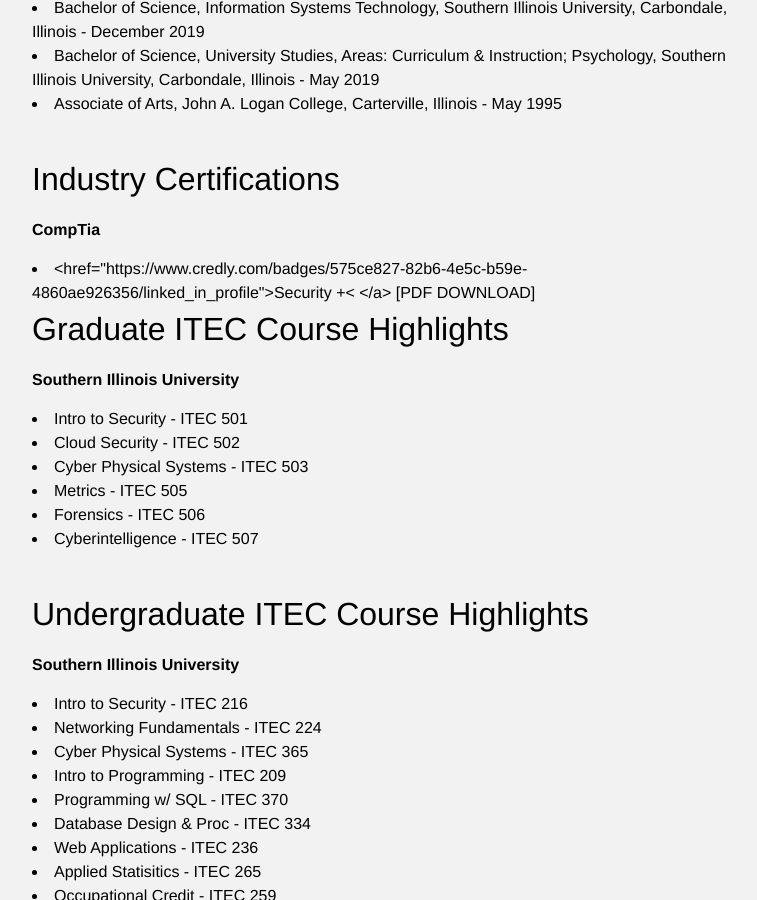
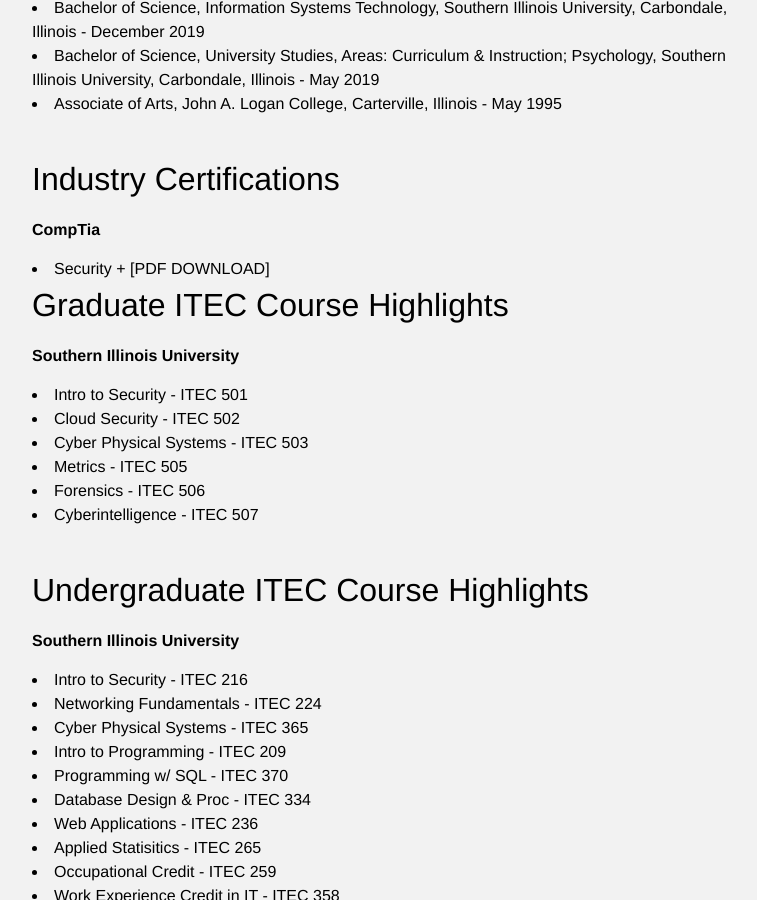
Before and after one commit to jmillersiu/jmillersiu.github.io, a Jekyll site: the page built from _posts/2021-09-25-education.markdown, in a window 1280 px wide and 900 px high, scrolled down 300 px. Shown: the whole window, without its empty margins (238-995 px from the left). Built offline with Jekyll 4.4.1, drawn with Linux system fonts in a browser that asks for light colours.

Commit message:
Update 2021-09-25-education.markdown

```diff
--- a/_posts/2021-09-25-education.markdown
+++ b/_posts/2021-09-25-education.markdown
@@ -26,7 +26,7 @@
 ---
 **CompTia**
 <br>
-<li> <href="https://www.credly.com/badges/575ce827-82b6-4e5c-b59e-4860ae926356/linked_in_profile">Security +< </a>
+<li> <a href="https://www.credly.com/badges/575ce827-82b6-4e5c-b59e-4860ae926356/linked_in_profile">Security +</a>
 <a href="https://jmillersiu.github.io/assets/security.pdf" download>[PDF DOWNLOAD]</a></li>
 
 Graduate ITEC Course Highlights
```
